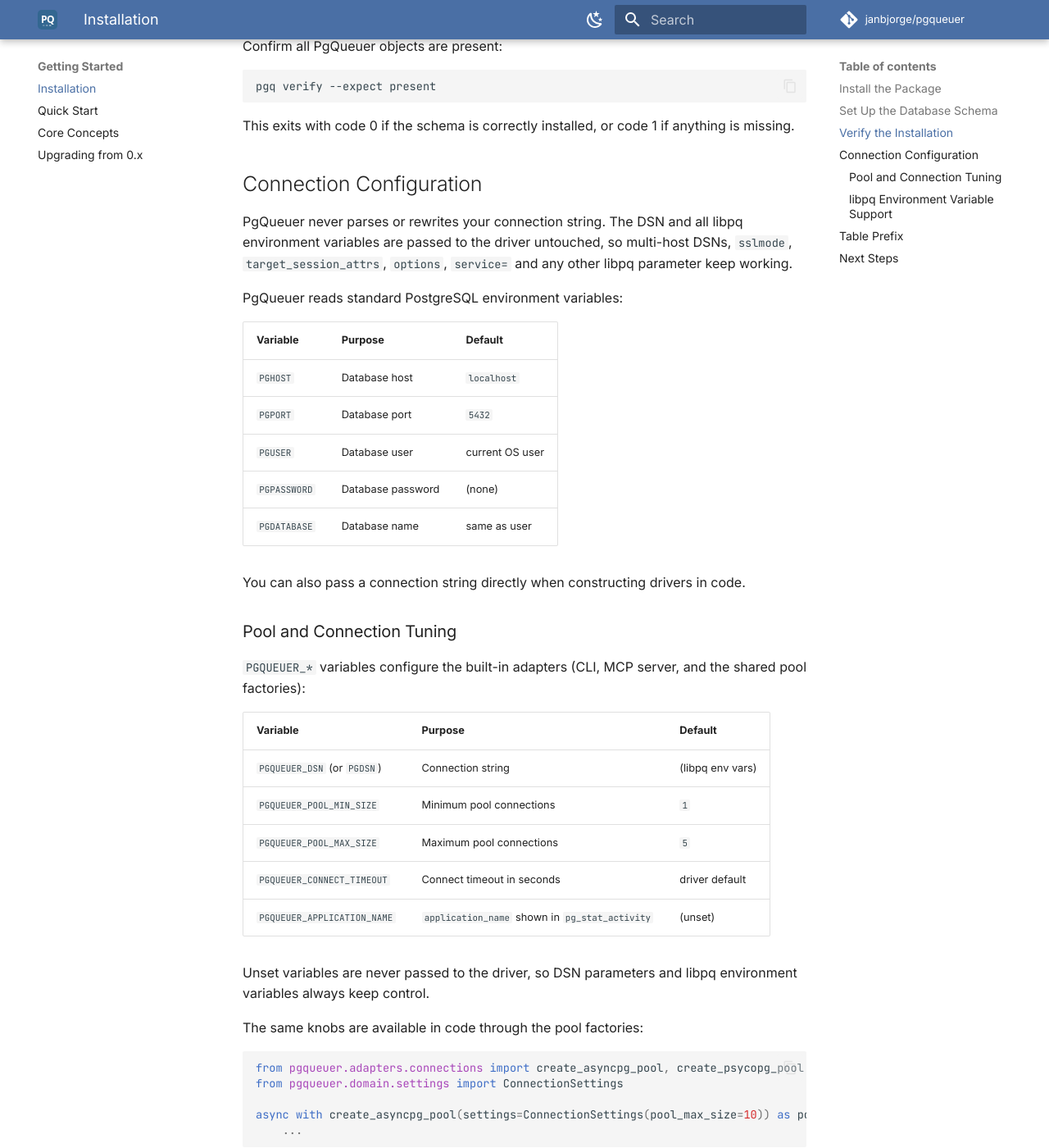
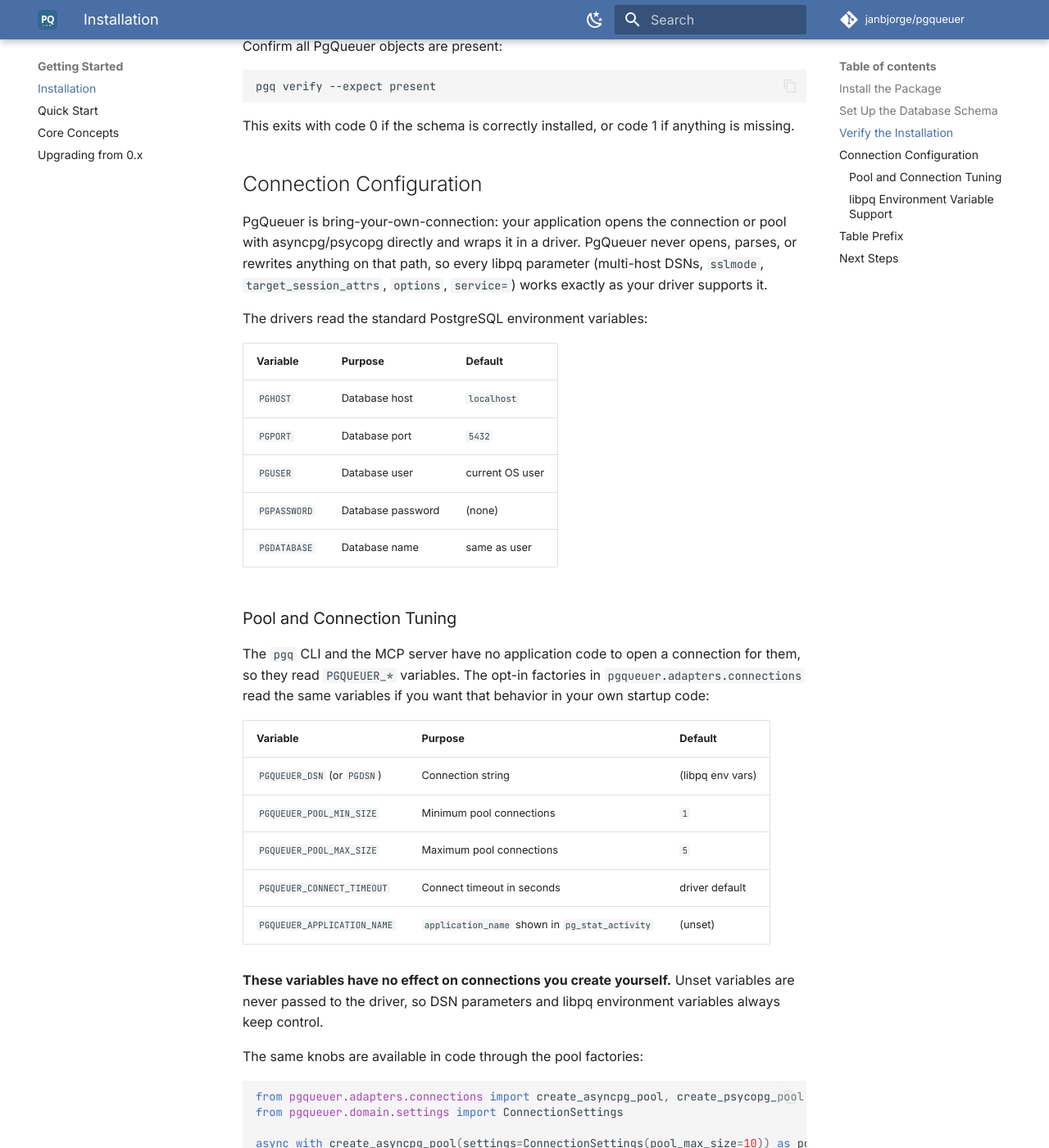
Before and after one commit to janbjorge/pgqueuer, an MkDocs documentation site: the page built from docs/getting-started/installation.md, in a window 1280 px wide and 1400 px high, scrolled down 1941 px. Shown: the whole window at 82% size. Built offline with MkDocs 1.6.1 and Material for MkDocs 9.7.7, drawn with Linux system fonts in a browser that asks for light colours; comment, search, counter and statistics services are not loaded.

Commit message:
docs: clarify BYO-connection boundary for PGQUEUER_* variables
The connection docs read as if PgQueuer owns connection creation. State
the bring-your-own-connection model up front and that PGQUEUER_*
variables only apply where PgQueuer itself connects (CLI, MCP server,
opt-in factories), never to user-created connections.

```diff
--- a/docs/getting-started/installation.md
+++ b/docs/getting-started/installation.md
@@ -88,12 +88,13 @@
 
 ## Connection Configuration
 
-PgQueuer never parses or rewrites your connection string. The DSN and all
-libpq environment variables are passed to the driver untouched, so multi-host
-DSNs, `sslmode`, `target_session_attrs`, `options`, `service=` and any other
-libpq parameter keep working.
+PgQueuer is bring-your-own-connection: your application opens the connection
+or pool with asyncpg/psycopg directly and wraps it in a driver. PgQueuer never
+opens, parses, or rewrites anything on that path, so every libpq parameter
+(multi-host DSNs, `sslmode`, `target_session_attrs`, `options`, `service=`)
+works exactly as your driver supports it.
 
-PgQueuer reads standard PostgreSQL environment variables:
+The drivers read the standard PostgreSQL environment variables:
 
 | Variable | Purpose | Default |
 |----------|---------|---------|
@@ -103,12 +104,12 @@
 | `PGPASSWORD` | Database password | (none) |
 | `PGDATABASE` | Database name | same as user |
 
-You can also pass a connection string directly when constructing drivers in code.
-
 ### Pool and Connection Tuning
 
-`PGQUEUER_*` variables configure the built-in adapters (CLI, MCP server, and
-the shared pool factories):
+The `pgq` CLI and the MCP server have no application code to open a
+connection for them, so they read `PGQUEUER_*` variables. The opt-in
+factories in `pgqueuer.adapters.connections` read the same variables if you
+want that behavior in your own startup code:
 
 | Variable | Purpose | Default |
 |----------|---------|---------|
@@ -118,6 +119,7 @@
 | `PGQUEUER_CONNECT_TIMEOUT` | Connect timeout in seconds | driver default |
 | `PGQUEUER_APPLICATION_NAME` | `application_name` shown in `pg_stat_activity` | (unset) |
 
+**These variables have no effect on connections you create yourself.**
 Unset variables are never passed to the driver, so DSN parameters and libpq
 environment variables always keep control.
 
```
Also changed, not shown: docs/guides/deployment.md (+1 -1 lines).
